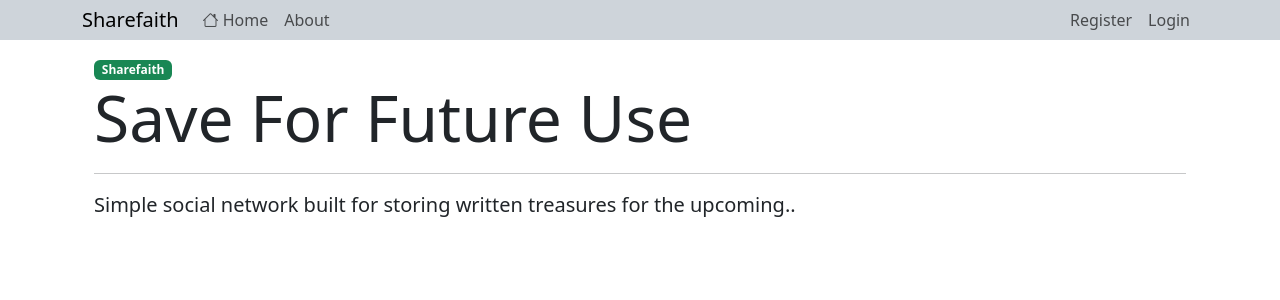
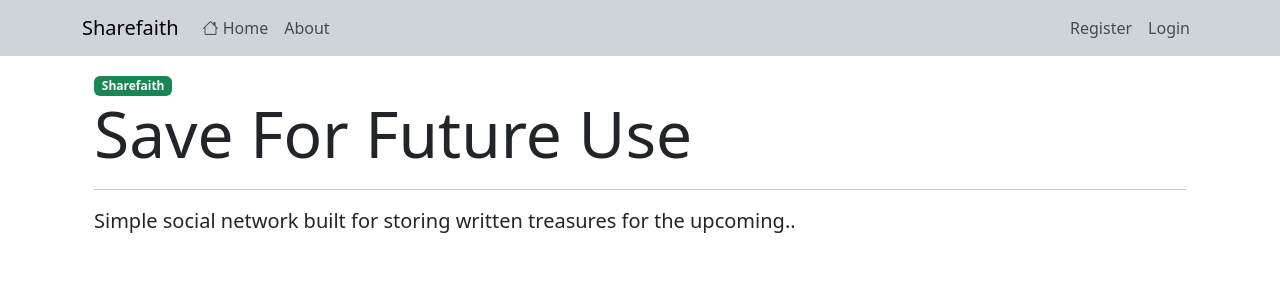
Before and after one commit to nneliIfeanyi/shareposts, a PHP site: page / in a window 1280 px wide. Shown: the top 300 px of the page. Run offline with PHP 8.4, Linux system fonts and the light colour scheme; data that the repository does not hold is empty; some libraries are stand-ins or nearby versions.

Commit message:
nav-bar padding adjust

```diff
--- a/app/views/inc/navbar.php
+++ b/app/views/inc/navbar.php
@@ -1,4 +1,4 @@
-<nav class="navbar navbar-expand-md py-0 bg-dark-subtle mb-3">
+<nav class="navbar navbar-expand-md py-2 bg-dark-subtle mb-3">
   <div class="container">
     <a class="navbar-brand fw-lighter" href="<?php echo URLROOT; ?>/pages"><?php echo SITENAME; ?></a>
     <button class="navbar-toggler" type="button" data-bs-toggle="collapse" data-bs-target="#navbarNav" aria-controls="navbarNav" aria-expanded="false" aria-label="Toggle navigation">
```
